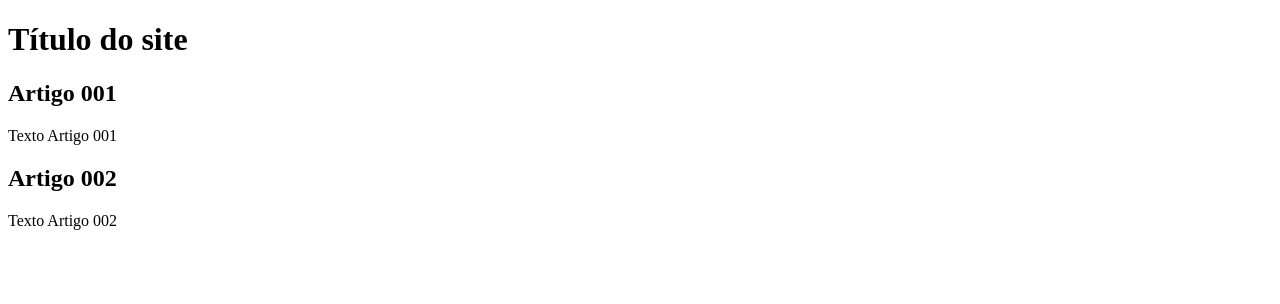
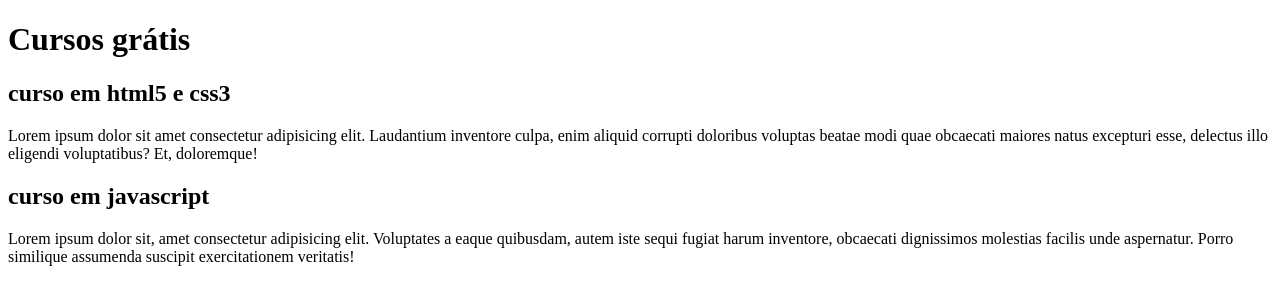
Before and after one commit to brasilinodesouza/projeto-site, a plain HTML site: page index.html in a window 1280 px wide. Drawn offline with Linux system fonts and the light colour scheme.

Commit message:
comecei a escrever o conteudo

```diff
--- a/index.html
+++ b/index.html
@@ -10,15 +10,15 @@
 
     <main>
         <header>
-            <h1>Título do site </h1>
+            <h1>Cursos grátis </h1>
         </header>
         <article>
-            <h2>Artigo 001</h2>
-            <p>Texto Artigo 001</p>
+            <h2>curso em html5 e css3</h2>
+            <p>Lorem ipsum dolor sit amet consectetur adipisicing elit. Laudantium inventore culpa, enim aliquid corrupti doloribus voluptas beatae modi quae obcaecati maiores natus excepturi esse, delectus illo eligendi voluptatibus? Et, doloremque!</p>
         </article>
         <article>
-            <h2>Artigo 002</h2>
-            <p>Texto Artigo 002</p>
+            <h2>curso em javascript</h2>
+            <p>Lorem ipsum dolor sit, amet consectetur adipisicing elit. Voluptates a eaque quibusdam, autem iste sequi fugiat harum inventore, obcaecati dignissimos molestias facilis unde aspernatur. Porro similique assumenda suscipit exercitationem veritatis!</p>
         </article>
     </main>
 </body>
```
